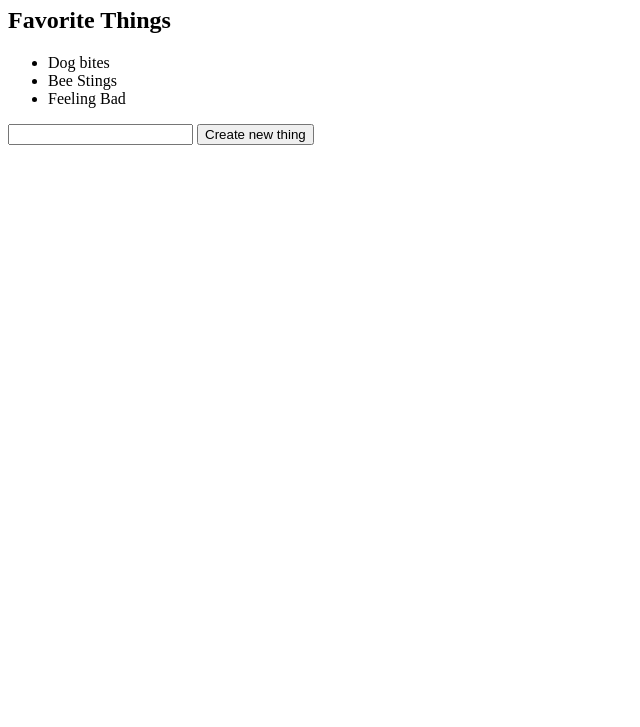
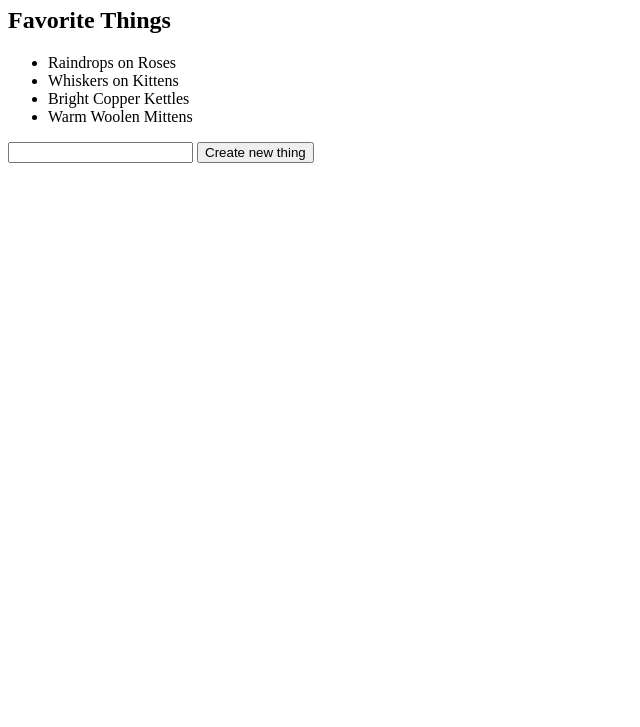
Before and after one commit to mdkoenig/jsr-07, a plain HTML site: page js_dom_exercise/index.html in a window 1280 px wide. Shown: the part 73-800 px from the top of the page, without its empty margins (0-640 px from the left). Drawn offline with Linux system fonts and the light colour scheme.

Commit message:
Favorite things

```diff
--- a/js_dom_exercise/index.html
+++ b/js_dom_exercise/index.html
@@ -8,9 +8,10 @@
 
   <h2>Favorite Things</h2>
   <ul id="fav-list">
-    <li class="fav-thing">Dog bites</li>
-    <li class="fav-thing">Bee Stings</li>
-    <li class="fav-thing">Feeling Bad</li>
+    <li class="fav-thing">Raindrops on Roses</li>
+    <li class="fav-thing">Whiskers on Kittens</li>
+    <li class="fav-thing">Bright Copper Kettles</li>
+    <li class="fav-thing">Warm Woolen Mittens</li>
   </ul>
 
   <form>
```
